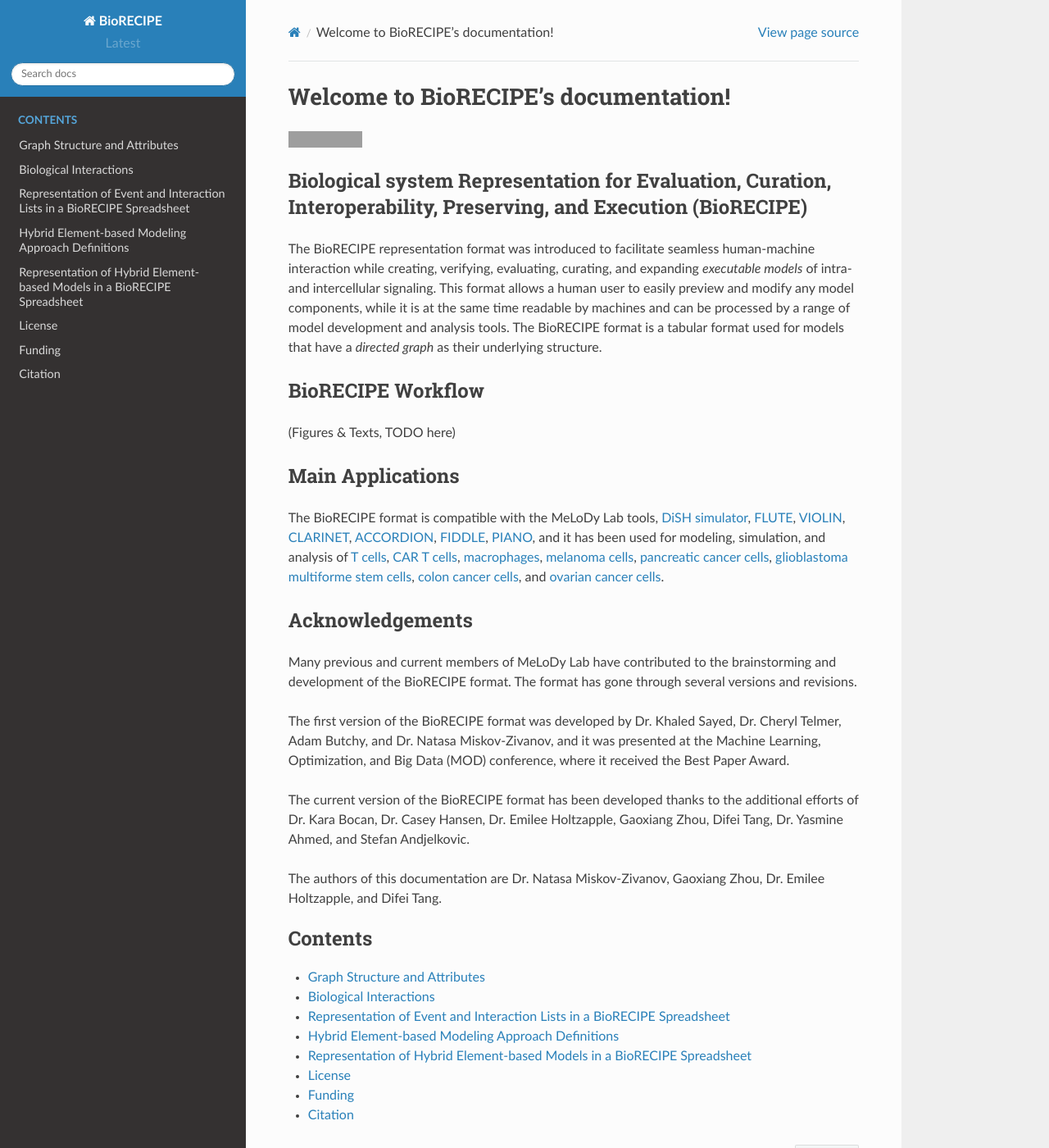
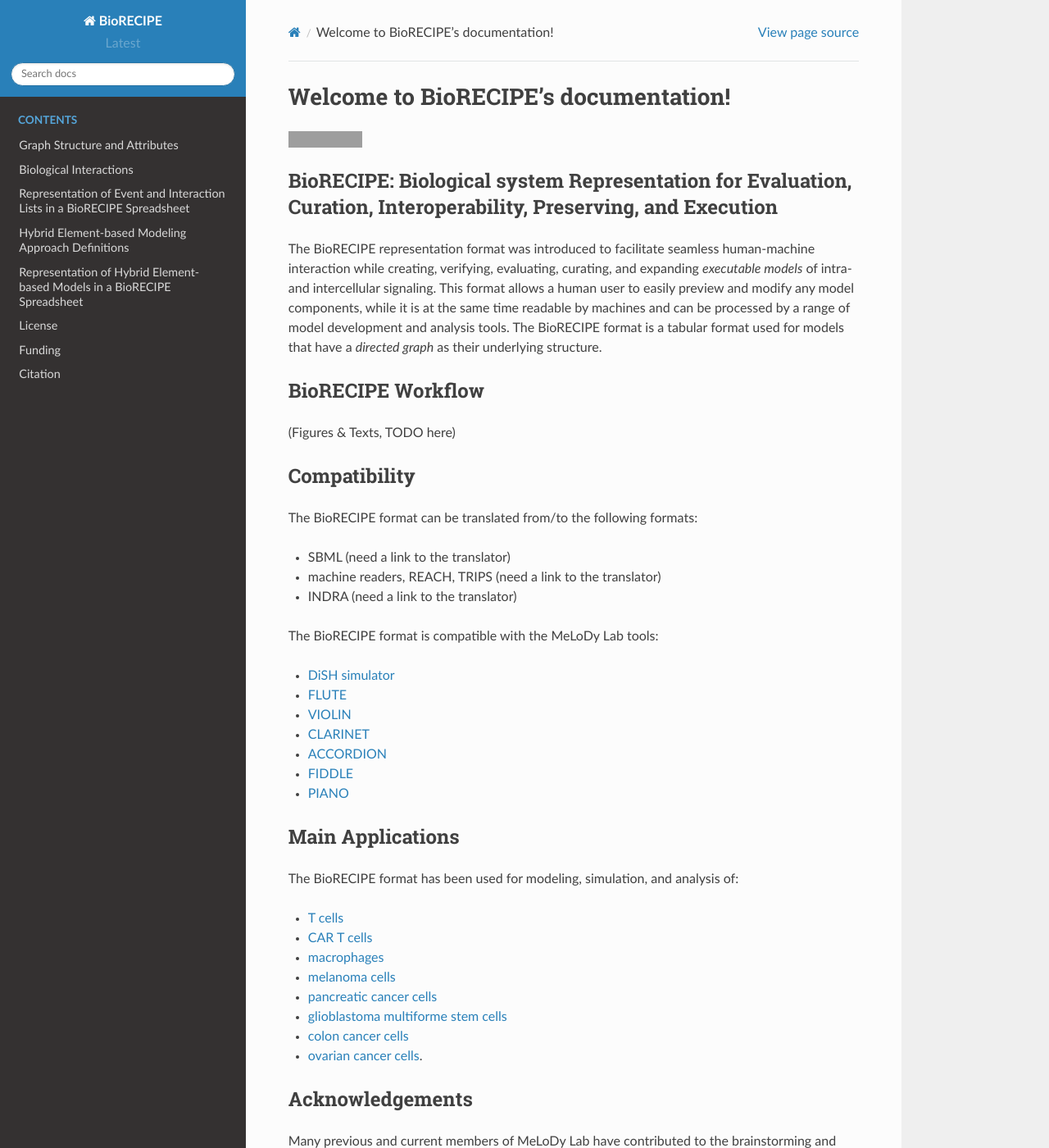
Before and after one commit to pitt-miskov-zivanov-lab/BioRECIPE, a Sphinx documentation site: the page built from docs/index.rst, in a window 1280 px wide and 1400 px high. Shown: the whole window at 82% size. Built offline with Sphinx 7.4.7 and the Read the Docs theme 2.0.0, drawn with Linux system fonts in a browser that asks for light colours; grey boxes are pictures that could not be loaded.

Commit message:
Update index.rst

```diff
--- a/docs/index.rst
+++ b/docs/index.rst
@@ -14,10 +14,38 @@ BioRECIPE Workflow
 
 (Figures & Texts, TODO here)
 
+Compatibility
+---------------------
+
+The BioRECIPE format can be translated from/to the following formats:
+
+- SBML (need a link to the translator)
+- machine readers, REACH, TRIPS (need a link to the translator)
+- INDRA (need a link to the translator)
+
+The BioRECIPE format is compatible with the MeLoDy Lab tools:
+
+- `DiSH simulator <https://scholar.google.com/citations?view_op=view_citation&hl=en&user=tUrAYVsAAAAJ&citation_for_view=tUrAYVsAAAAJ:GFxP56DSvIMC>`_
+- `FLUTE <https://melody-flute.readthedocs.io>`_
+- `VIOLIN <https://theviolin.readthedocs.io>`_
+- `CLARINET <https://theclarinet.readthedocs.io>`_
+- `ACCORDION <https://accordion.readthedocs.io>`_
+- `FIDDLE <https://melody-fiddle.readthedocs.io/>`_
+- `PIANO <https://dl.acm.org/doi/10.1145/3233547.3233694>`_
+
 Main Applications
 ---------------------
 
-The BioRECIPE format is compatible with the MeLoDy Lab tools, `DiSH simulator <https://scholar.google.com/citations?view_op=view_citation&hl=en&user=tUrAYVsAAAAJ&citation_for_view=tUrAYVsAAAAJ:GFxP56DSvIMC>`_, `FLUTE <https://melody-flute.readthedocs.io>`_, `VIOLIN <https://theviolin.readthedocs.io>`_, `CLARINET <https://theclarinet.readthedocs.io>`_, `ACCORDION <https://accordion.readthedocs.io>`_, `FIDDLE <https://melody-fiddle.readthedocs.io/>`_, `PIANO <https://dl.acm.org/doi/10.1145/3233547.3233694>`_, and it has been used for modeling, simulation, and analysis of `T cells <https://scholar.google.com/citations?view_op=view_citation&hl=en&user=tUrAYVsAAAAJ&citation_for_view=tUrAYVsAAAAJ:3fE2CSJIrl8C>`_, `CAR T cells <https://www.nmzlab.pitt.edu/research>`_, `macrophages <https://www.nmzlab.pitt.edu/research>`_, `melanoma cells <https://www.nmzlab.pitt.edu/research>`_, `pancreatic cancer cells <https://www.nmzlab.pitt.edu/research>`_, `glioblastoma multiforme stem cells <https://www.nmzlab.pitt.edu/research>`_, `colon cancer cells <https://www.nmzlab.pitt.edu/research>`_, and `ovarian cancer cells <https://www.nmzlab.pitt.edu/research>`_.
+The BioRECIPE format has been used for modeling, simulation, and analysis of:
+
+- `T cells <https://scholar.google.com/citations?view_op=view_citation&hl=en&user=tUrAYVsAAAAJ&citation_for_view=tUrAYVsAAAAJ:3fE2CSJIrl8C>`_
+- `CAR T cells <https://www.nmzlab.pitt.edu/research>`_
+- `macrophages <https://www.nmzlab.pitt.edu/research>`_
+- `melanoma cells <https://www.nmzlab.pitt.edu/research>`_
+- `pancreatic cancer cells <https://www.nmzlab.pitt.edu/research>`_
+- `glioblastoma multiforme stem cells <https://www.nmzlab.pitt.edu/research>`_
+- `colon cancer cells <https://www.nmzlab.pitt.edu/research>`_
+- `ovarian cancer cells <https://www.nmzlab.pitt.edu/research>`_.
 
 Acknowledgements
 ---------------------
```
Also changed, not shown: other parts of docs/index.rst (+1 -1 lines).
